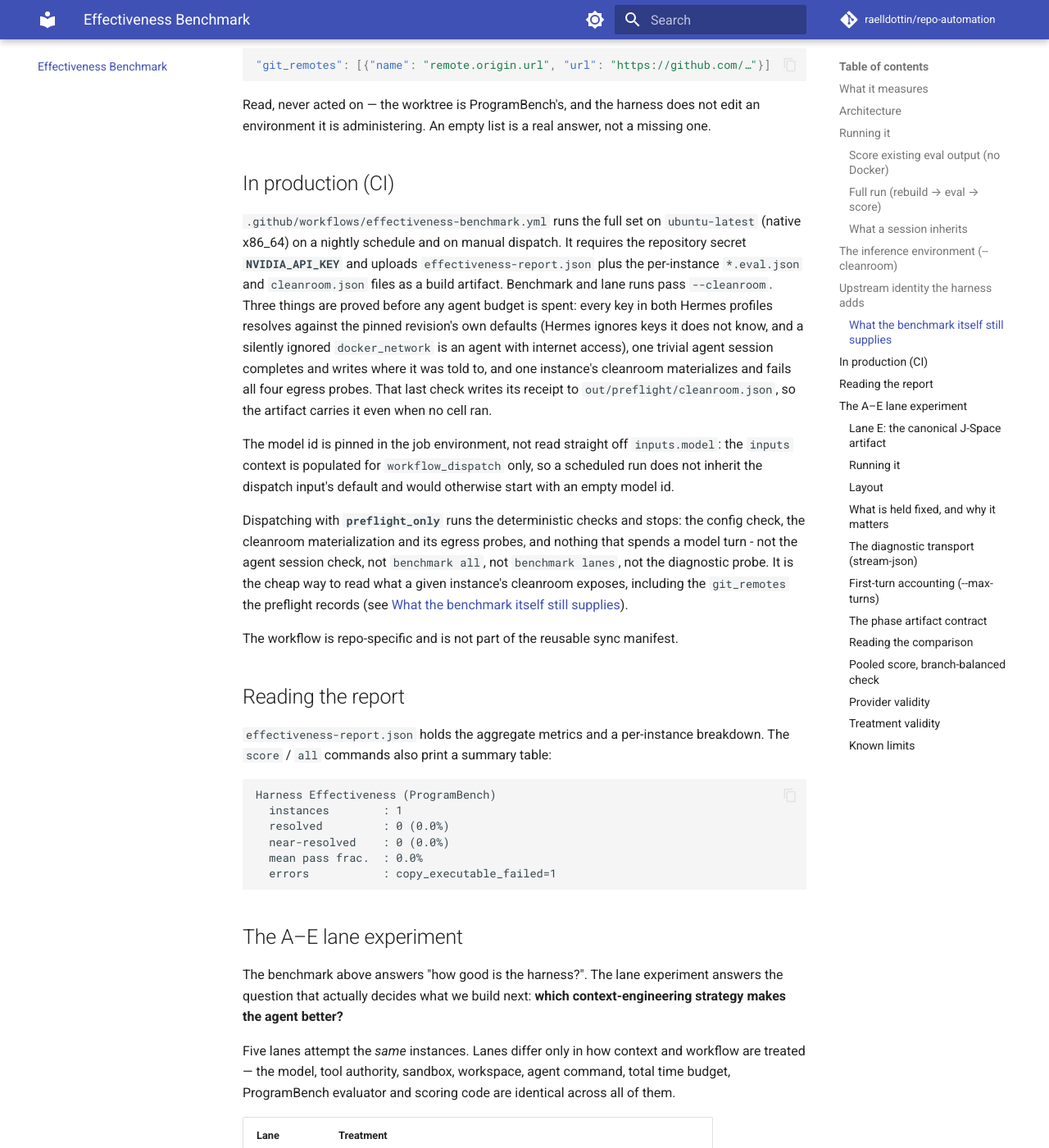
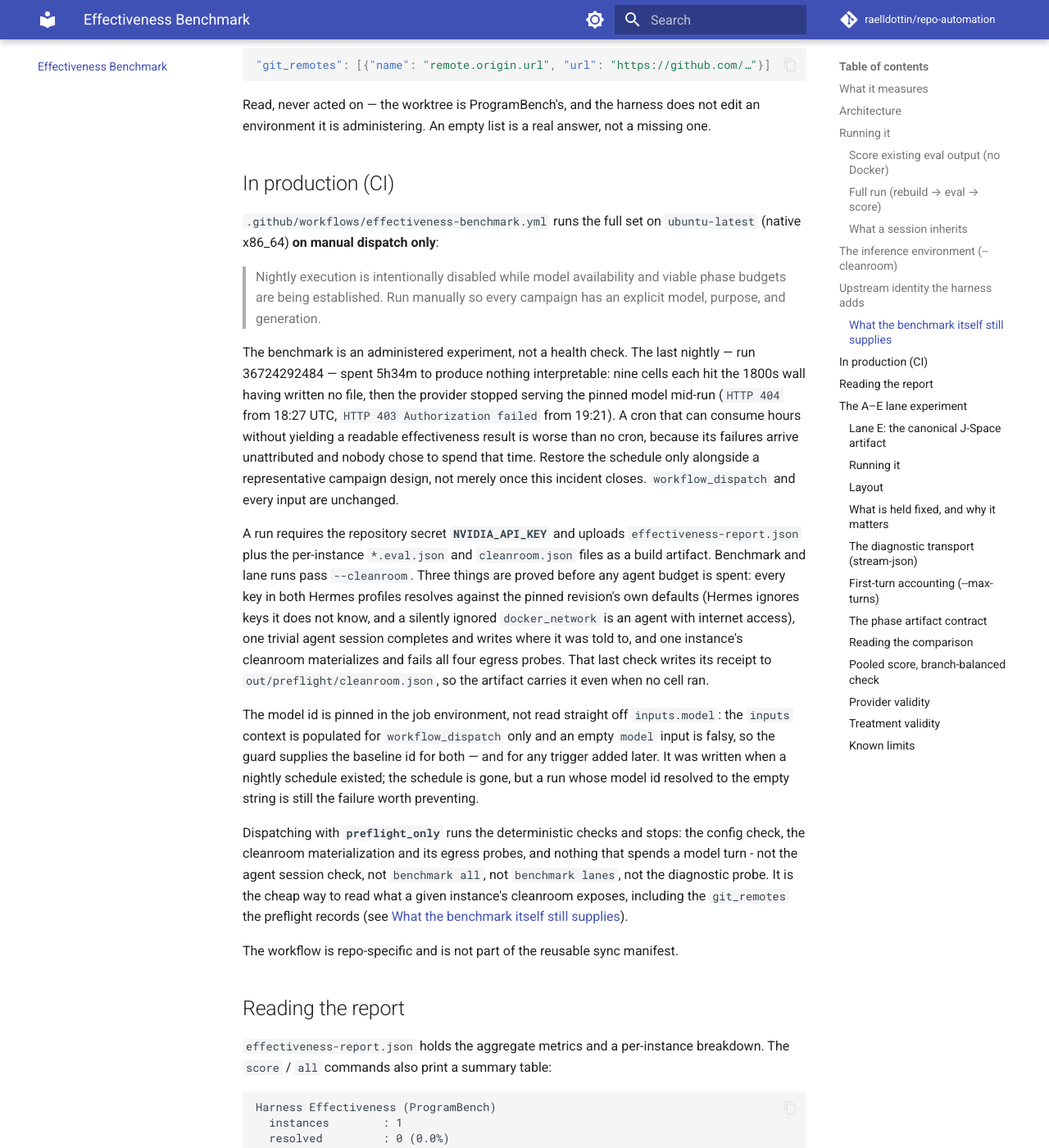
Before and after one commit to raelldottin/repo-automation, an MkDocs documentation site: the page built from docs/workflows/effectiveness-benchmark.md, in a window 1280 px wide and 1400 px high, scrolled down 10030 px. Shown: the whole window at 82% size. Built offline with MkDocs 1.6.1 and Material for MkDocs 9.7.7, drawn with Linux system fonts in a browser that asks for light colours; comment, search, counter and statistics services are not loaded; some of the changed text lies outside the part shown.

Commit message:
ci(benchmark): stop the cron from spending hours nobody chose to spend (#62)
The nightly schedule is removed, not narrowed to a preflight. The benchmark
is an administered experiment, not a monitor: model access is unresolved,
turn latency is unresolved, and the phase budgets are known non-viable. A
trigger that can consume hours while producing no interpretable effectiveness
result is worse than no trigger, because its failures arrive unattributed.

Run 36724292484 is the receipt. It spent 5h34m: nine consecutive cells each
hit the 1800s wall having written no file, then the provider stopped serving
the pinned model mid-run (404 from 18:27 UTC, 403 from 19:21), and the run
ended on a harness bug in a probe nobody was watching.

workflow_dispatch and all eleven inputs are unchanged. The pause and the
condition for lifting it are recorded in both the workflow header and the
docs: restore the schedule alongside a representative campaign design, not
merely once this incident closes.

The model-id guard stays. It was written so the schedule would not inherit an
empty `inputs.model`, and that comment is now false, but a run whose model id
resolves to the empty string is still the failure worth preventing for any
trigger added later.

```diff
--- a/docs/workflows/effectiveness-benchmark.md
+++ b/docs/workflows/effectiveness-benchmark.md
@@ -420,20 +420,36 @@ environment it is administering. An empty list is a real answer, not a missing o
 ## In production (CI)
 
 `.github/workflows/effectiveness-benchmark.yml` runs the full set on `ubuntu-latest`
-(native x86_64) on a nightly schedule and on manual dispatch. It requires the
-repository secret **`NVIDIA_API_KEY`** and uploads `effectiveness-report.json` plus the
-per-instance `*.eval.json` and `cleanroom.json` files as a build artifact. Benchmark and
-lane runs pass `--cleanroom`. Three things are proved before any agent budget is spent:
-every key in both Hermes profiles resolves against the pinned revision's own defaults
-(Hermes ignores keys it does not know, and a silently ignored `docker_network` is an agent
-with internet access), one trivial agent session completes and writes where it was told to,
-and one instance's cleanroom materializes and fails all four egress probes. That last check
-writes its receipt to `out/preflight/cleanroom.json`, so the artifact carries it even when
-no cell ran.
+(native x86_64) **on manual dispatch only**:
+
+> Nightly execution is intentionally disabled while model availability and viable phase
+> budgets are being established. Run manually so every campaign has an explicit model,
+> purpose, and generation.
+
+The benchmark is an administered experiment, not a health check. The last nightly — run
+36724292484 — spent 5h34m to produce nothing interpretable: nine cells each hit the 1800s
+wall having written no file, then the provider stopped serving the pinned model mid-run
+(`HTTP 404` from 18:27 UTC, `HTTP 403 Authorization failed` from 19:21). A cron that can
+consume hours without yielding a readable effectiveness result is worse than no cron,
+because its failures arrive unattributed and nobody chose to spend that time. Restore the
+schedule only alongside a representative campaign design, not merely once this incident
+closes. `workflow_dispatch` and every input are unchanged.
+
+A run requires the repository secret **`NVIDIA_API_KEY`** and uploads
+`effectiveness-report.json` plus the per-instance `*.eval.json` and `cleanroom.json` files as
+a build artifact. Benchmark and lane runs pass `--cleanroom`. Three things are proved before
+any agent budget is spent: every key in both Hermes profiles resolves against the pinned
+revision's own defaults (Hermes ignores keys it does not know, and a silently ignored
+`docker_network` is an agent with internet access), one trivial agent session completes and
+writes where it was told to, and one instance's cleanroom materializes and fails all four
+egress probes. That last check writes its receipt to `out/preflight/cleanroom.json`, so the
+artifact carries it even when no cell ran.
 
 The model id is pinned in the job environment, not read straight off `inputs.model`: the
-`inputs` context is populated for `workflow_dispatch` only, so a scheduled run does not
-inherit the dispatch input's default and would otherwise start with an empty model id.
+`inputs` context is populated for `workflow_dispatch` only and an empty `model` input is
+falsy, so the guard supplies the baseline id for both — and for any trigger added later. It
+was written when a nightly schedule existed; the schedule is gone, but a run whose model id
+resolved to the empty string is still the failure worth preventing.
 
 Dispatching with **`preflight_only`** runs the deterministic checks and stops: the config
 check, the cleanroom materialization and its egress probes, and nothing that spends a model
@@ -743,7 +759,7 @@ ledger row carrying non-zero input and output tokens is the accounting source st
 where the probe reads it. Both have a silent failure mode worth a minute: a cap the transport
 ignores produces a confident mislabel, and an accounting source that moved produces zero
 tokens, which reads exactly like a stalled provider. The step is gated on the probe input, so
-scheduled A–E runs are untouched.
+an A–E dispatch is untouched.
 
 One research phase at the lane's own 600-second ceiling. `out/probe/probe.json` holds the
 phase result, the artifact and its schema errors, the tool-event timeline with offsets from
```
Also changed, not shown: 1 other file.
